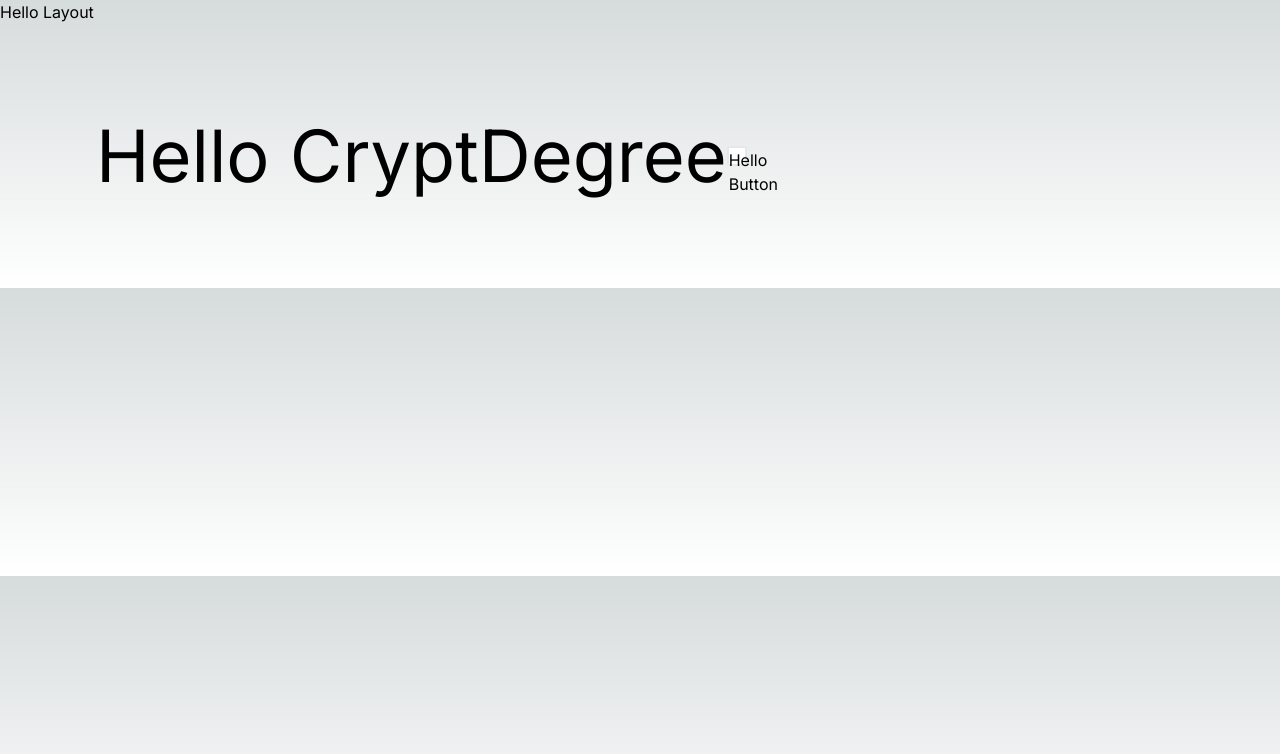
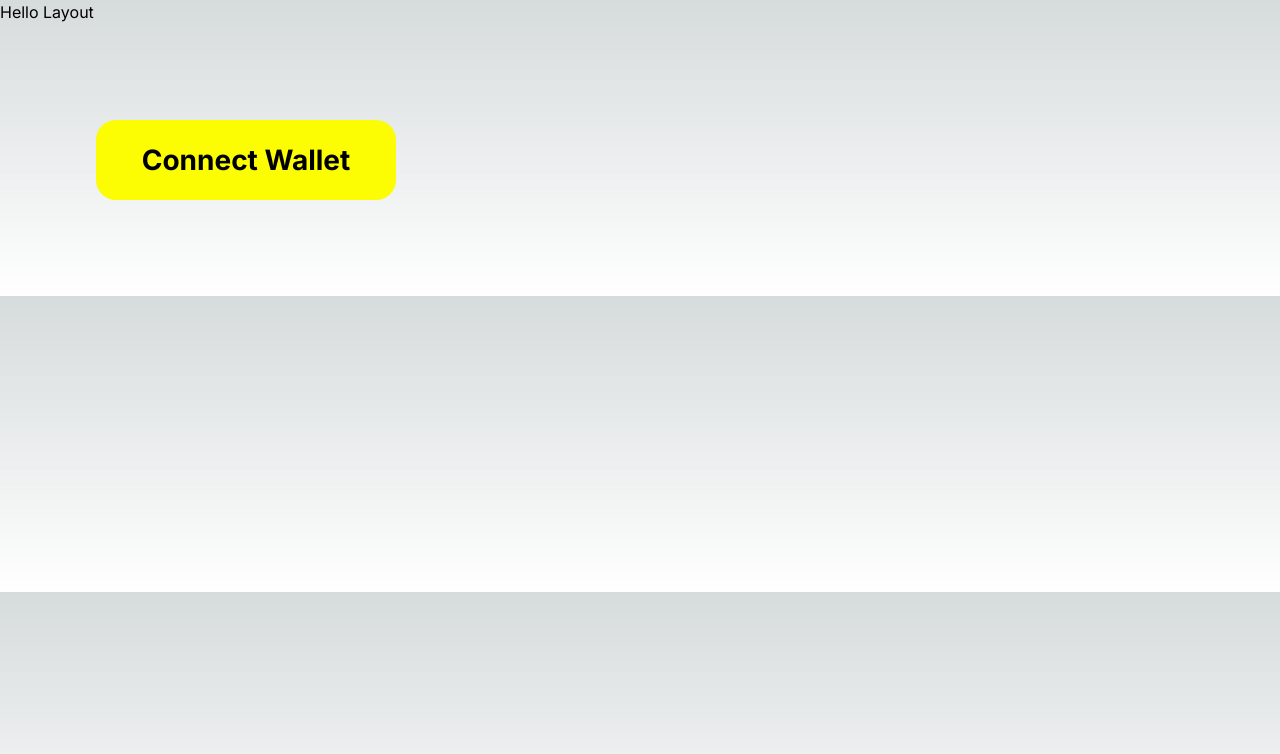
Before and after one commit to wittawink/blastbetbb, a Next.js app: page / in a window 1280 px wide. Shown: the top 754 px of the page. Built offline with nearby package versions, Linux system fonts and the light colour scheme.

Commit message:
add connect wallet button

```diff
--- a/src/app/(main)/page.tsx
+++ b/src/app/(main)/page.tsx
@@ -3,8 +3,7 @@
 export default function Home() {
   return (
     <main className="flex items-center p-24">
-      <div className="text-7xl">Hello CryptDegree</div>
-      <BaseButton text={"Hello Button"}></BaseButton>
+      <BaseButton text={"Connect Wallet"}></BaseButton>
     </main>
   );
 }
--- a/src/styles/custom-input.module.css
+++ b/src/styles/custom-input.module.css
@@ -36,3 +36,40 @@
   border-width: 2px;
   background-color: transparent;
 }
+
+
+
+.connectWallet::before {
+  content: '';
+  position: absolute;
+  left: -60px;
+  top: 0;
+  bottom: 0;
+  width: 50px;
+  background-color: #000000;
+  transform: skewX(-45deg);
+  opacity: 0;
+  transition: opacity 0.5s;
+}
+
+.connectWallet::after {
+  content: '';
+  position: absolute;
+  right: -60px;
+  top: 0;
+  bottom: 0;
+  width: 50px;
+  background-color: #000000;
+  transform: skewX(-45deg);
+  opacity: 0;
+  transition: opacity 0.5s;
+}
+
+
+.connectWallet:hover::after, .connectWallet:hover::before {
+  opacity: 1;
+}
+
+.connectWallet:hover {
+  border-radius: 0px 20px 0px 20px;
+}
--- a/src/ui/base/BaseButton/index.tsx
+++ b/src/ui/base/BaseButton/index.tsx
@@ -9,7 +9,7 @@
 export default function BaseButton({ text }: ButtonProps) {
   return (
     <button
-      className={cn(customInput.checkCustom, " hover:bg-white hover:border-8")}
+      className={cn(customInput.connectWallet, 'h-[80px] w-[300px] text-[28px] font-bold bg-[#FCFC03] rounded-[20px] relative overflow-hidden transition-all duration-1000 text-black')}
     >
       {text}
     </button>
```
